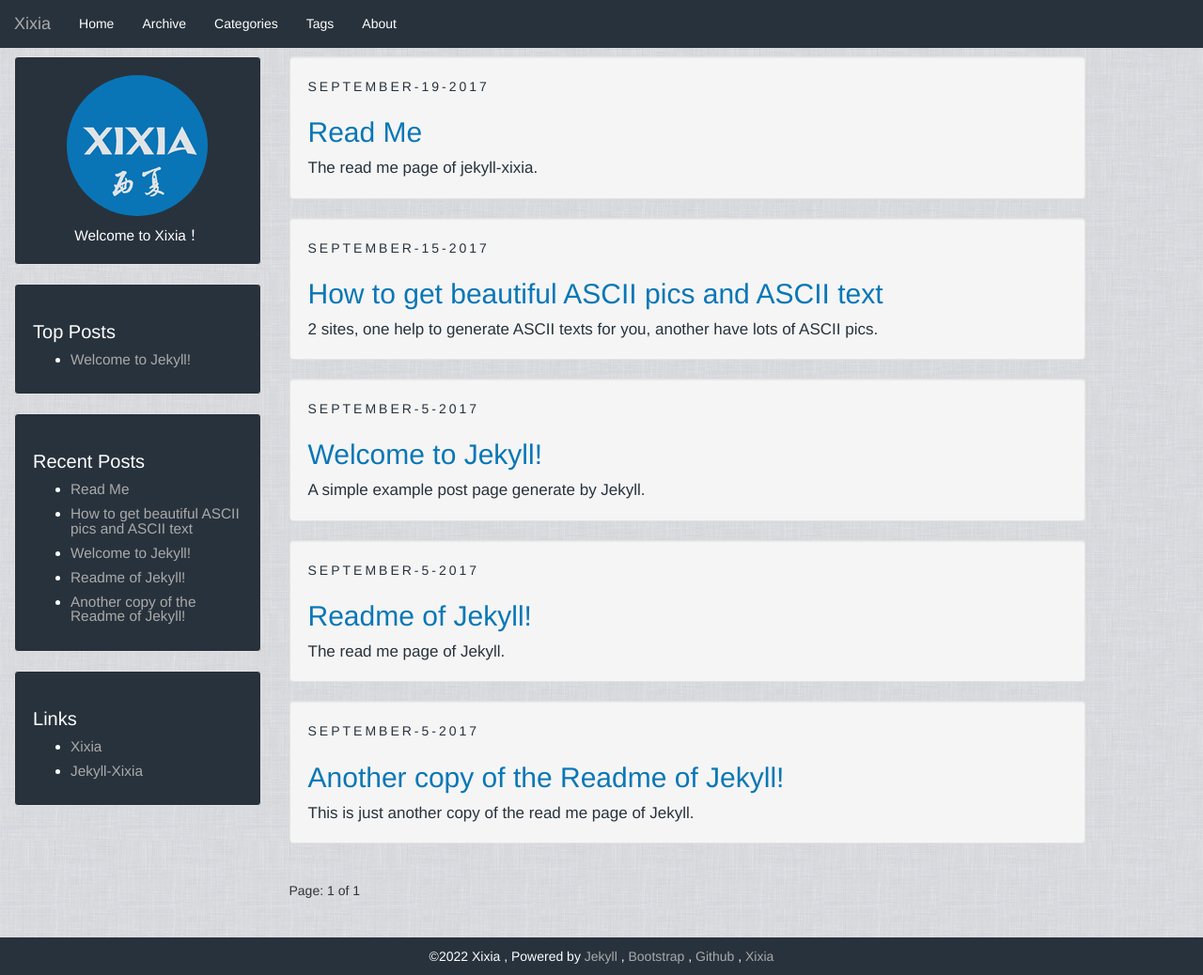
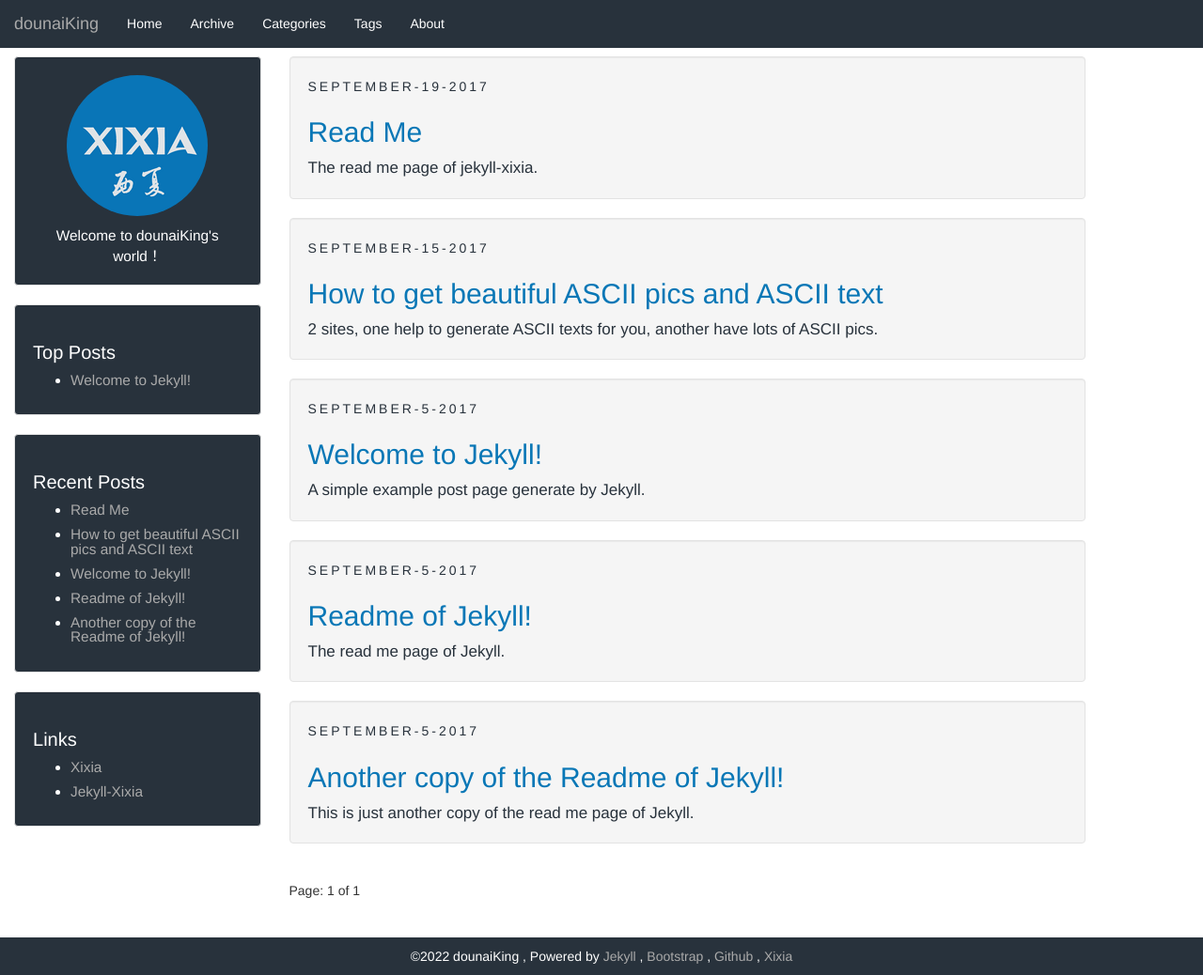
Before and after one commit to OodounaikingoO/OodounaikingoO.github.io, a Jekyll site: the page built from index.html, in a window 1280 px wide and 1038 px high. Shown: the whole window at 94% size. Built offline with Jekyll 4.4.1, drawn with Linux system fonts in a browser that asks for light colours; the list of posts is cut into pages by our own code.

Commit message:
first modification

```diff
--- a/_config.yml
+++ b/_config.yml
@@ -1,7 +1,7 @@
 # Jekyll configuration
 
-name: Xixia
-description: Welcome to Xixia！
+name: dounaiKing
+description: Welcome to dounaiKing's world！
 
 # url is currently only used only for the RSS feed in feed.xml
 url: https://github.com/zxixia/jekyll-xixia
@@ -10,7 +10,7 @@ url: https://github.com/zxixia/jekyll-xixia
 # be the project name.
 # *** IMPORTANT: If your local "jekyll serve" throws errors change this to '' or
 #     run it like so: jekyll serve --baseurl=''
-baseurl: '/jekyll-xixia'
+baseurl: ''
 ## default date_format
 date_format:
   title: "%B-%-d-%Y"
```
